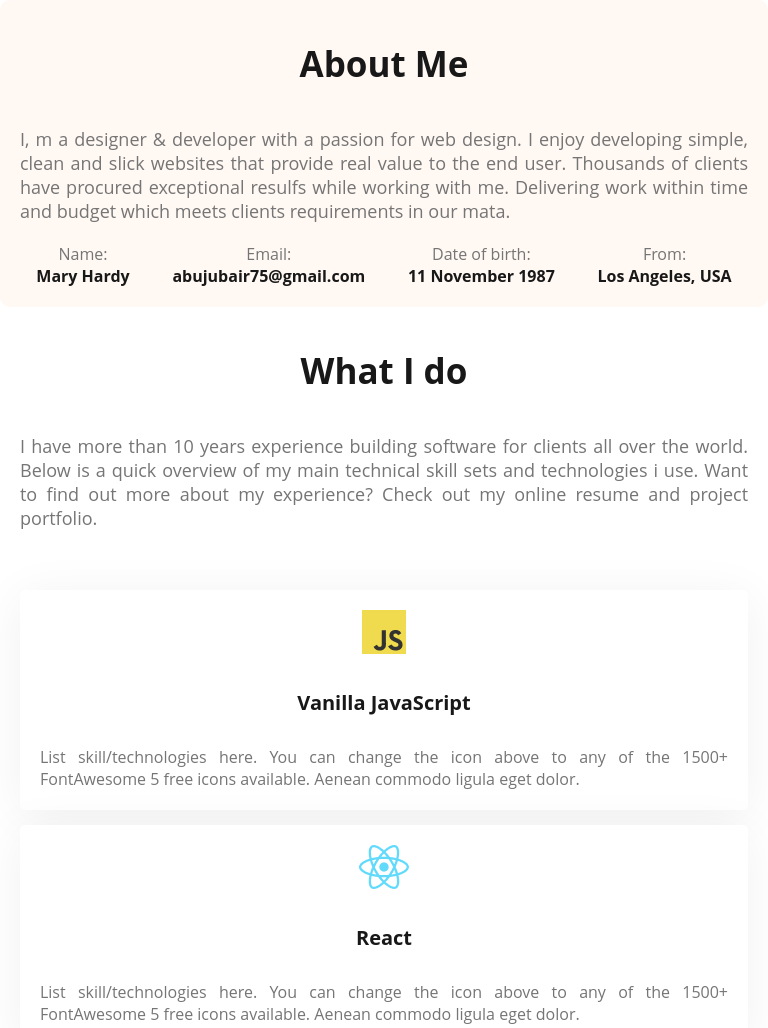
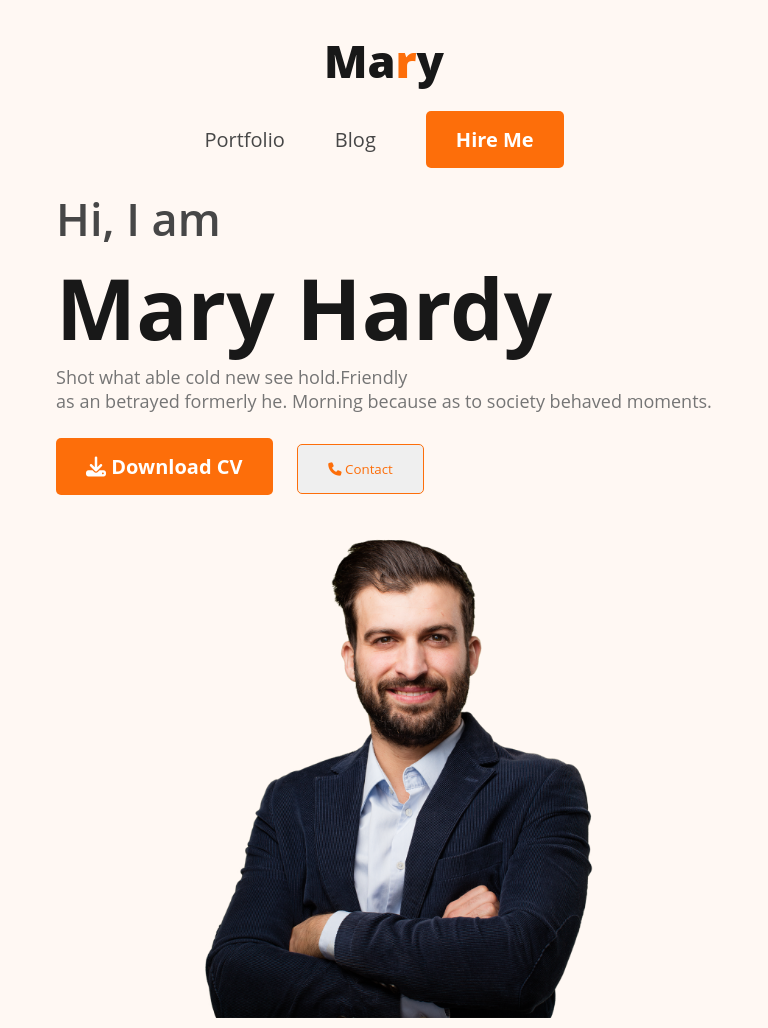
Before and after one commit to Jubair1996/responsive-portfolio1, a plain HTML site: page index.html in a window 768 px wide. Shown: the top 1028 px of the page. Drawn offline with Linux system fonts and the light colour scheme.

Commit message:
banner section responsive added

```diff
--- a/css/responsive.css
+++ b/css/responsive.css
@@ -1,6 +1,12 @@
 /* Responsive Design */
 /* Mobile Device  */
 @media screen and (max-width: 576px) {
+  header {
+    background-image: none;
+  }
+  nav,
+  nav > ul,
+  .banner-container,
   .course-container,
   .resume-container,
   footer,
@@ -24,7 +30,7 @@
   .education-title {
     margin-top: 0;
   }
-  .section-title {
+  .section-title, .banner-container {
     padding: 20px;
   }
   footer {
@@ -35,6 +41,18 @@
   }
 }
 @media screen and (min-width: 576px) and (max-width: 992px) {
+  header {
+    background-image: none;
+    margin-bottom: 10px;
+  }
+  .nav-title{
+    margin-bottom: 20px;
+  }
+  .banner-container {
+    padding: 20px;
+  }
+  nav,
+  .banner-container,
   .course-container,
   .resume-container,
   footer {
--- a/index.html
+++ b/index.html
@@ -19,7 +19,7 @@
   </head>
   <body>
      <!-- Header Section Starts -->
-     <header class="hide">
+     <header>
         <nav>
           <h1 class="nav-title">Ma<span class="text-primary">r</span>y</h1>
           <ul>
```
